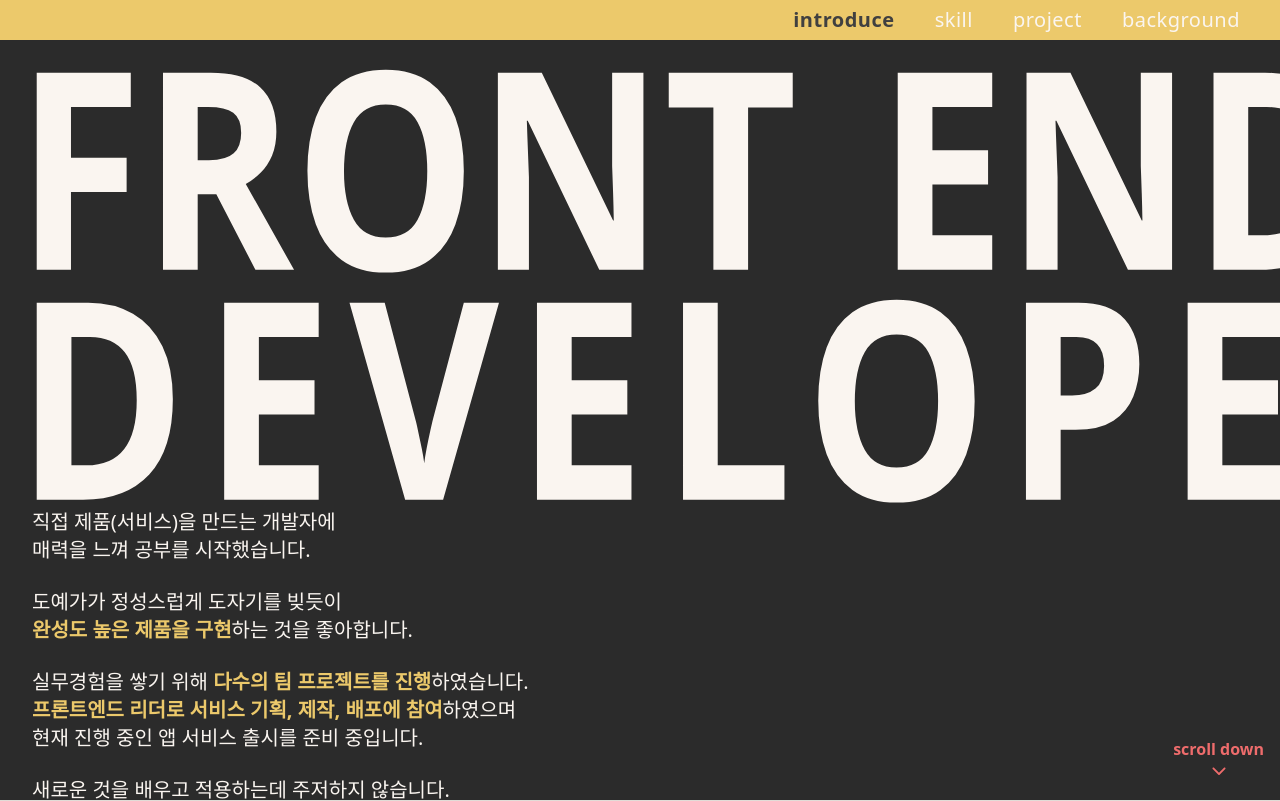
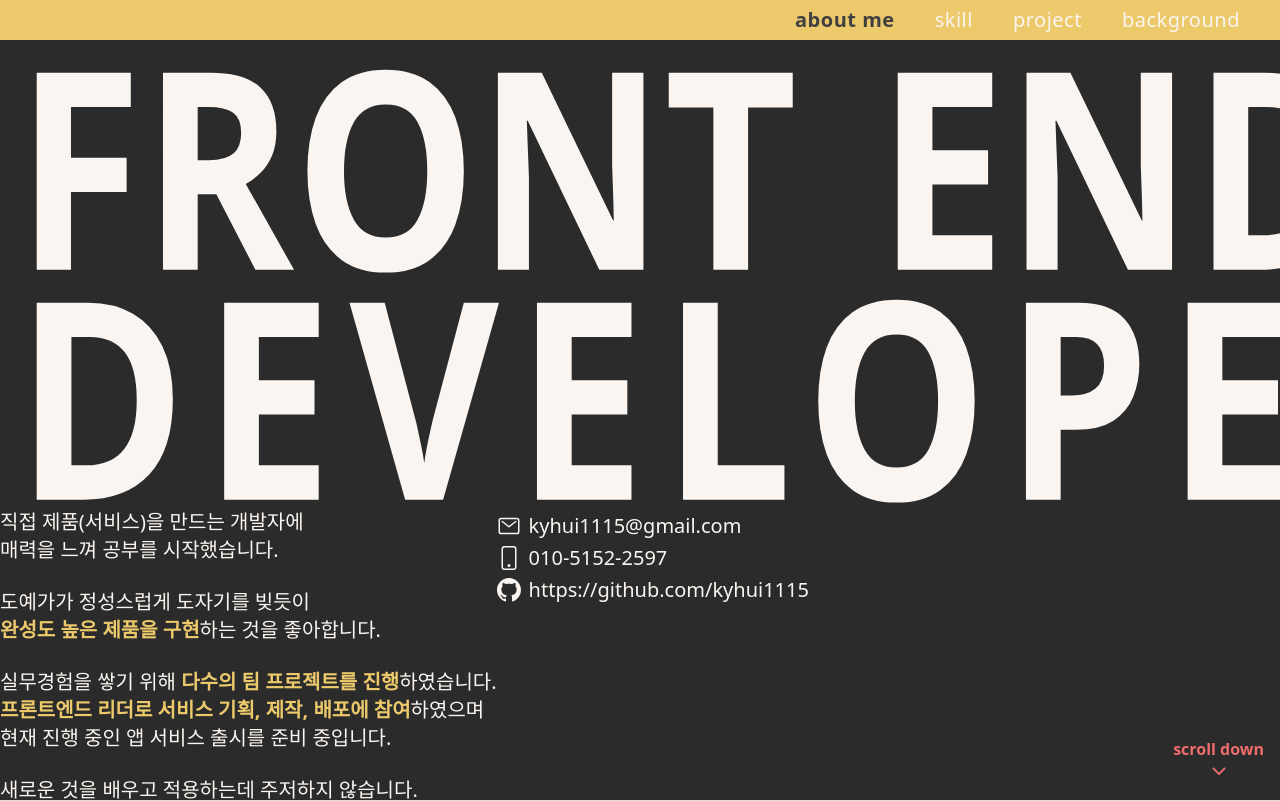
Before and after one commit to kyhui1115/portfolio, a React (Create React App) app: page / in a window 1280 px wide. Shown: the top 801 px of the page. Built offline with nearby package versions, Linux system fonts and the light colour scheme.

Commit message:
design: 메뉴명 변경

```diff
--- a/src/App.tsx
+++ b/src/App.tsx
@@ -1,9 +1,9 @@
-import Introduce from './pages/Introduce';
+import AboutMe from './pages/AboutMe';
 import Skill from './pages/Skill';
 import Projects from './pages/Projects';
 import Background from './pages/Background';
 import Nav from './components/nav/Nav';
-import ScrollText from './components/introduce/ScrollText';
+import ScrollText from './components/AboutMe/ScrollText';
 import { useState } from 'react';
 
 function App() {
@@ -12,7 +12,7 @@ function App() {
   return (
     <div className="relative flex flex-col w-full">
       <Nav currentPage={currentPage} />
-      <Introduce setCurrentPage={setCurrentPage} />
+      <AboutMe setCurrentPage={setCurrentPage} />
       <Skill setCurrentPage={setCurrentPage} />
       <Projects setCurrentPage={setCurrentPage} />
       <Background setCurrentPage={setCurrentPage} />
--- /dev/null
+++ b/src/components/AboutMe/AboutMeBody.tsx
@@ -0,0 +1,11 @@
+import Introduce from './Introduce';
+import UserInfo from './UserInfo';
+
+export default function AboutMeBody() {
+  return (
+    <div className="flex mb-2">
+      <Introduce />
+      <UserInfo />
+    </div>
+  );
+}
--- a/src/components/introduce/IntroduceTitle.tsx
+++ b/src/components/AboutMe/AboutMeTitle.tsx
@@ -1,4 +1,4 @@
-export default function IntroduceTitle() {
+export default function AboutMeTitle() {
   return (
     <div className="flex flex-col mt-2 ml-4 font-bold leading-none text-beige-100 text-[230px] mb-auto">
       <div className="flex items-center">
--- a/src/components/introduce/IntroduceBody.tsx
+++ b/src/components/AboutMe/Introduce.tsx
@@ -1,13 +1,11 @@
-import IntroduceBodyText from './IntroduceBodyText';
-import UserInfo from './UserInfo';
+import IntroduceText from './IntroduceText';
 
-export default function IntroduceBody() {
+export default function Introduce() {
   return (
-    <div className="mb-2">
+    <div className="flex flex-col">
       {contentList.map((content, i) => (
-        <IntroduceBodyText key={i} text={content.text} />
+        <IntroduceText key={i} text={content.text} />
       ))}
-      <UserInfo />
     </div>
   );
 }
--- /dev/null
+++ b/src/components/AboutMe/IntroduceText.tsx
@@ -0,0 +1,11 @@
+import { ReactElement } from 'react';
+
+interface propTypes {
+  text: ReactElement;
+}
+
+export default function IntroduceText({ text }: propTypes) {
+  return (
+    <p className="mb-6 text-xl whitespace-pre-wrap text-beige-100">{text}</p>
+  );
+}
--- /dev/null
+++ b/src/components/AboutMe/UserInfo.tsx
@@ -0,0 +1,28 @@
+import { IoMailOutline } from 'react-icons/io5';
+import { BsPhone, BsGithub } from 'react-icons/bs';
+import UserInfoItem from './UserInfoItem';
+
+export default function UserInfo() {
+  return (
+    <div className="flex flex-col text-beige-100">
+      {userInfoList.map((userInfo, i) => (
+        <UserInfoItem key={i} icon={userInfo.icon} text={userInfo.text} />
+      ))}
+    </div>
+  );
+}
+
+const userInfoList = [
+  {
+    icon: <IoMailOutline className="text-2xl" />,
+    text: 'kyhui1115@gmail.com',
+  },
+  {
+    icon: <BsPhone className="text-2xl" />,
+    text: '010-5152-2597',
+  },
+  {
+    icon: <BsGithub className="text-2xl" />,
+    text: 'https://github.com/kyhui1115',
+  },
+];
--- /dev/null
+++ b/src/components/AboutMe/UserInfoItem.tsx
@@ -0,0 +1,15 @@
+import { ReactElement } from 'react';
+
+interface propTypes {
+  icon: ReactElement;
+  text: string;
+}
+
+export default function UserInfoItem({ icon, text }: propTypes) {
+  return (
+    <div className="flex items-center mt-1">
+      {icon}
+      <span className="ml-2 text-xl">{text}</span>
+    </div>
+  );
+}
--- a/src/components/introduce/IntroduceBodyText.tsx
+++ /dev/null
@@ -1,13 +0,0 @@
-import { ReactElement } from 'react';
-
-interface propTypes {
-  text: ReactElement;
-}
-
-export default function IntroduceBodyText({ text }: propTypes) {
-  return (
-    <div className="ml-8">
-      <p className="mb-6 text-xl whitespace-pre-wrap text-beige-100">{text}</p>
-    </div>
-  );
-}
--- a/src/components/nav/Nav.tsx
+++ b/src/components/nav/Nav.tsx
@@ -15,7 +15,7 @@ export default function Nav({ currentPage }: propTypes) {
 }
 
 const navList = [
-  { text: 'introduce' },
+  { text: 'about me' },
   { text: 'skill' },
   { text: 'project' },
   { text: 'background' },
--- a/src/pages/Introduce.tsx
+++ b/src/pages/AboutMe.tsx
@@ -1,12 +1,12 @@
 import { Dispatch, SetStateAction, useEffect, useRef } from 'react';
-import IntroduceBody from '../components/introduce/IntroduceBody';
-import IntroduceTitle from '../components/introduce/IntroduceTitle';
+import AboutMeBody from '../components/AboutMe/AboutMeBody';
+import AboutMeTitle from '../components/AboutMe/AboutMeTitle';
 
 interface propTypes {
   setCurrentPage: Dispatch<SetStateAction<number>>;
 }
 
-export default function Introduce({ setCurrentPage }: propTypes) {
+export default function AboutMe({ setCurrentPage }: propTypes) {
   const sectionRef = useRef<HTMLDivElement>(null);
 
   useEffect(() => {
@@ -23,8 +23,8 @@ export default function Introduce({ setCurrentPage }: propTypes) {
   return (
     <div className="relative flex flex-col h-[95vh] bg-gray-500 shrink-0">
       <div ref={sectionRef} className="absolute top-[90%]" />
-      <IntroduceTitle />
-      <IntroduceBody />
+      <AboutMeTitle />
+      <AboutMeBody />
     </div>
   );
 }
```
Also changed, not shown: src/components/AboutMe/ScrollText.tsx (renamed from src/components/introduce/ScrollText.tsx).
